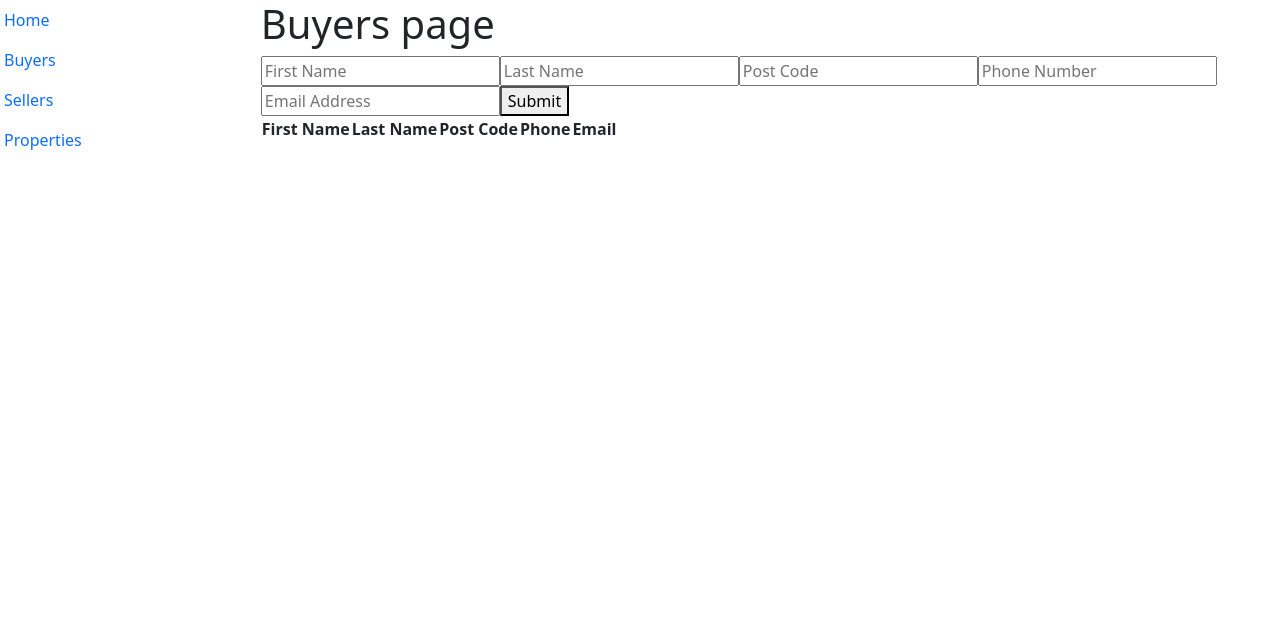
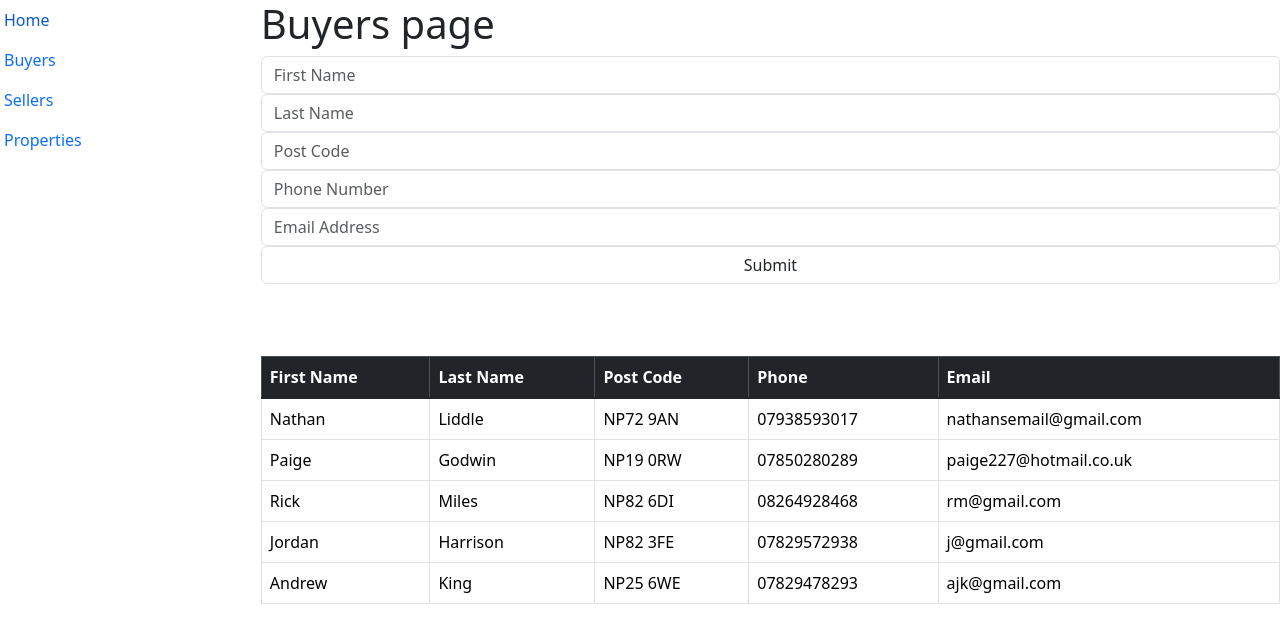
Before and after one commit to AndykingSkywalker/ctrl_alt_elite, a React (Create React App) app: page /buyers in a window 1280 px wide. Shown: the top 642 px of the page. Built offline with nearby package versions, Linux system fonts and the light colour scheme; data requests are answered from the project's data file.

Commit message:
Built basic structure for buyers page

```diff
--- a/db.json
+++ b/db.json
@@ -17,12 +17,28 @@
       "id": 2
     },
     {
-      "firstName": "rick",
-      "lastName": "miles",
-      "postCode": "np82 6di",
+      "firstName": "Rick",
+      "lastName": "Miles",
+      "postCode": "NP82 6DI",
       "phoneNum": "08264928468",
       "emailAdd": "rm@gmail.com",
       "id": 3
+    },
+    {
+      "firstName": "Jordan",
+      "lastName": "Harrison",
+      "postCode": "NP82 3FE",
+      "phoneNum": "07829572938",
+      "emailAdd": "j@gmail.com",
+      "id": 4
+    },
+    {
+      "firstName": "Andrew",
+      "lastName": "King",
+      "postCode": "NP25 6WE",
+      "phoneNum": "07829478293",
+      "emailAdd": "ajk@gmail.com",
+      "id": 5
     }
   ],
   "sellers": [],
--- /dev/null
+++ b/src/Components/Buyer.jsx
@@ -0,0 +1,25 @@
+import PropTypes from 'prop-types';
+
+function Buyer(props) {
+
+    return (
+
+        <tr>
+            <td>{props.firstName}</td>
+            <td>{props.lastName}</td>
+            <td>{props.postCode}</td>
+            <td>{props.phoneNum}</td>
+            <td>{props.emailAdd}</td>
+        </tr>
+    );
+}
+
+Buyer.propTypes = {
+    firstName: PropTypes.string,
+    lastName: PropTypes.string,
+    postCode: PropTypes.string,
+    phoneNum: PropTypes.string,
+    emailAdd: PropTypes.string,
+}
+
+export default Buyer;
--- a/src/Components/Routing/Buyers.jsx
+++ b/src/Components/Routing/Buyers.jsx
@@ -1,6 +1,7 @@
 import axios from "axios";
 // installed axios (npm install axios) and then imported
-import { useState } from "react";
+import { useEffect, useState } from "react";
+import Buyer from "../Buyer";
 
 
 function Buyers() {
@@ -11,26 +12,29 @@ function Buyers() {
     const [phoneNum, setPhoneNum] = useState("");
     const [emailAdd, setEmailAdd] = useState("");
     const [buyers, setBuyers] = useState([])
-    const buyerComponent =[]
+    const buyerComponent = []
 
-    function fetchBuyers() {
 
-        axios.get("http://localhost:3030/buyers")
+    function getBuyers() {
+        axios
+            .get("http://localhost:3030/buyers")
             .then((response) => {
                 setBuyers(response.data)
             })
             .catch(error => console.error(error))
-
+    }
+    useEffect(getBuyers, [])
 
     for (let buyer of buyers) {
-            buyerComponent.push(<tr>{buyer}</tr>)
+        buyerComponent.push(
+            <Buyer
+                firstName={buyer.firstName}
+                lastName={buyer.lastName}
+                postCode={buyer.postCode}
+                phoneNum={buyer.phoneNum}
+                emailAdd={buyer.emailAdd}
+            />)
     }
-
-    }
-
-
-
-
 
 
     const handleSubmit = event => {
@@ -47,6 +51,7 @@ function Buyers() {
                 setPostCode("");
                 setPhoneNum("");
                 setEmailAdd("");
+                getBuyers()
             })
             .catch(error => console.error(error))
 
@@ -59,22 +64,25 @@ function Buyers() {
         <div >
             <h1>Buyers page</h1>
             {/* form with inputs for each piece of data */}
-            <form onSubmit={handleSubmit}>
+            <form onSubmit={handleSubmit} >
                 {/* NEED TO FIGURE OUT HOW TO CLEAR FIELDS ON SUBMIT */}
-                <input value={firstName} onChange={event => setFirstName(event.target.value)} placeholder="First Name" type="text"></input>
-                <input value={lastName} onChange={event => setLastName(event.target.value)} placeholder="Last Name" type="text"></input>
-                <input value={postCode} onChange={event => setPostCode(event.target.value)} placeholder="Post Code" type="text"></input>
-                <input value={phoneNum} onChange={event => setPhoneNum(event.target.value)} placeholder="Phone Number" type="tel"></input>
-                <input value={emailAdd} onChange={event => setEmailAdd(event.target.value)} placeholder="Email Address" type="email"></input>
-                <button type="submit" >Submit</button>
+                <input className="form-control" value={firstName} onChange={event => setFirstName(event.target.value)} placeholder="First Name" type="text"></input>
+                <input className="form-control" value={lastName} onChange={event => setLastName(event.target.value)} placeholder="Last Name" type="text"></input>
+                <input className="form-control" value={postCode} onChange={event => setPostCode(event.target.value)} placeholder="Post Code" type="text"></input>
+                <input className="form-control" value={phoneNum} onChange={event => setPhoneNum(event.target.value)} placeholder="Phone Number" type="tel"></input>
+                <input className="form-control" value={emailAdd} onChange={event => setEmailAdd(event.target.value)} placeholder="Email Address" type="email"></input>
+                <button className="form-control" type="submit" >Submit</button>
             </form>
 
 
             {/* basic table that will eventually display the data */}
+<br/>
+<br/>
+<br/>
 
 
-
-            <table>
+            <table className="table table-bordered ">
+                <thead className="table-dark">
                     <tr>
                         <th>First Name</th>
                         <th>Last Name</th>
@@ -82,13 +90,15 @@ function Buyers() {
                         <th>Phone</th>
                         <th>Email</th>
                     </tr>
-                {/* {fetchBuyers()}
-                {buyerComponent} */}
+                </thead>
+                <tbody className="table-group-divider">
 
+                                    {buyerComponent}
+                </tbody>
 
             </table>
 
-        </div>
+        </div >
 
     )
 }
```
Lines whose indentation alone changed are shown as unchanged.
